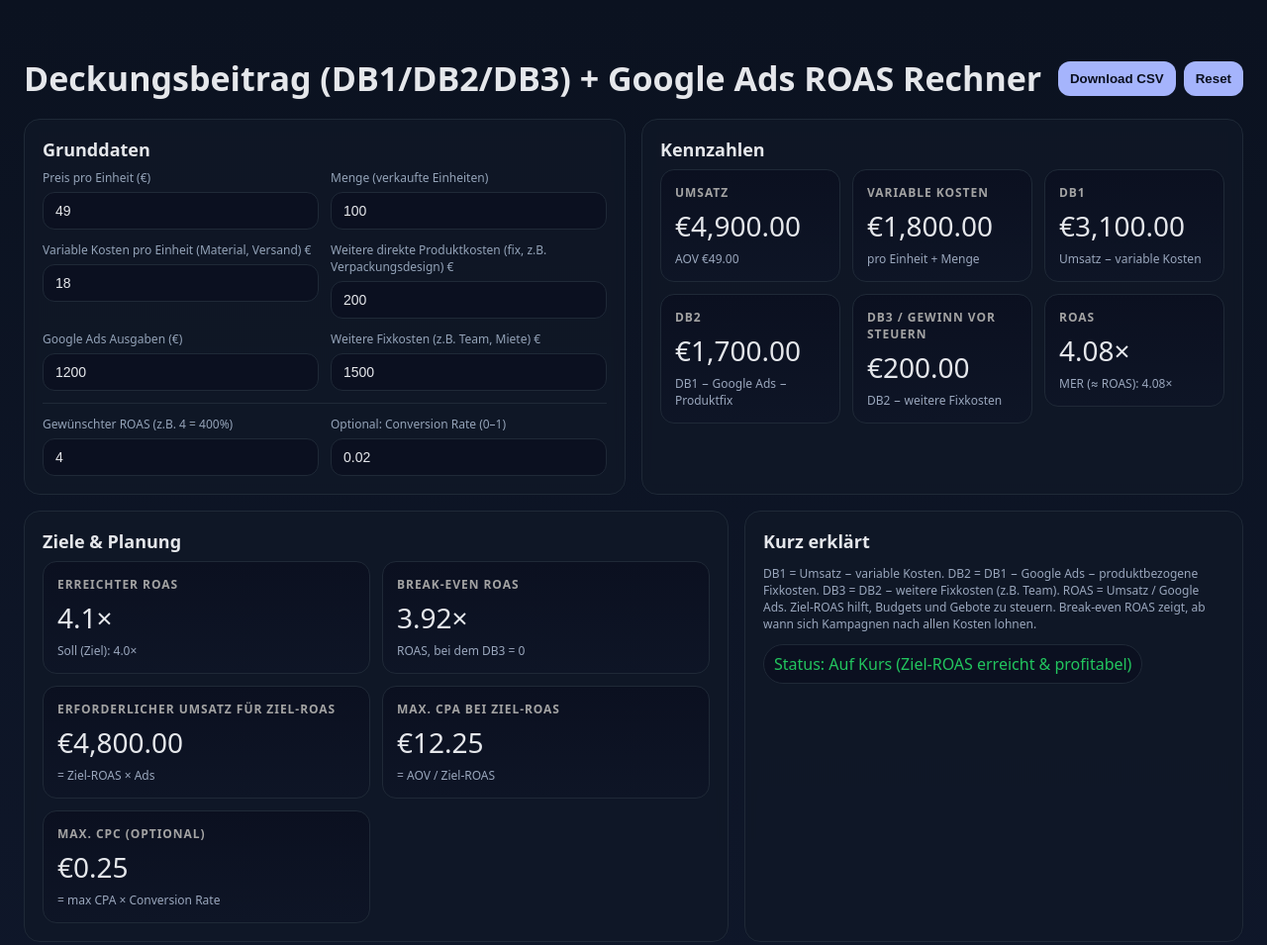
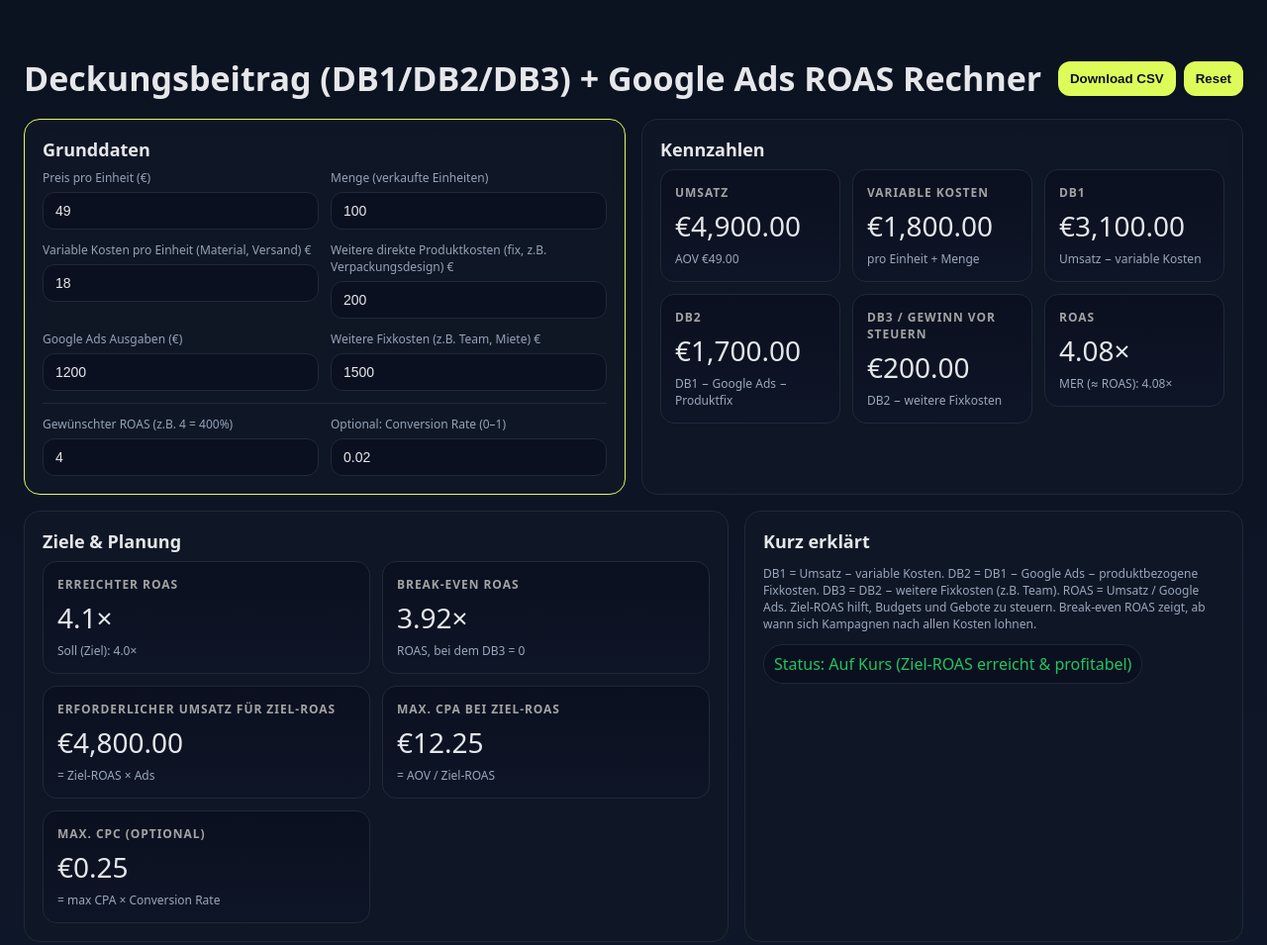
Before and after one commit to n0n0bt/deckungsbeitrag-googleads-rechner, a website: page index.html in a window 1280 px wide. Shown: the top 955 px of the page at 99% size. Drawn offline with Linux system fonts and the light colour scheme.

Commit message:
small style changes.

```diff
--- a/index.html
+++ b/index.html
@@ -25,7 +25,7 @@
     .good{color:var(--accent)} .warn{color:var(--warn)} .bad{color:var(--error)}
     .note{font-size:12px;color:#9aa7bd}
     .pill{display:inline-flex;align-items:center;gap:8px;border:1px solid #1f2937;border-radius:999px;padding:8px 10px;background:#0b1020}
-    .btn{cursor:pointer;border:none;border-radius:12px;padding:10px 12px;color:#0b1020;background:#a5b4fc;font-weight:700}
+    .btn{cursor:pointer;border:none;border-radius:12px;padding:10px 12px;color:#0b1020;background:#defc59;font-weight:700}
     .btn:active{transform:translateY(1px)}
     .footer{margin-top:14px;font-size:12px;color:#94a3b8}
     .hr{height:1px;background:#1f2937;margin:12px 0}
@@ -43,7 +43,7 @@
 
     <div class="grid">
       <!-- INPUTS -->
-      <section class="card span-6">
+      <section class="card span-6" style="border-color: #defc59 !important;">
         <h2 style="margin:0 0 8px 0;font-size:18px">Grunddaten</h2>
         <div class="row">
           <div class="col-6">
```
